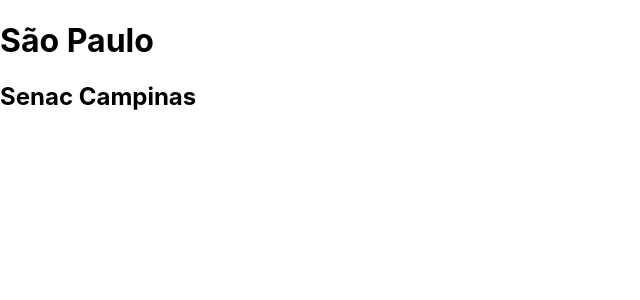
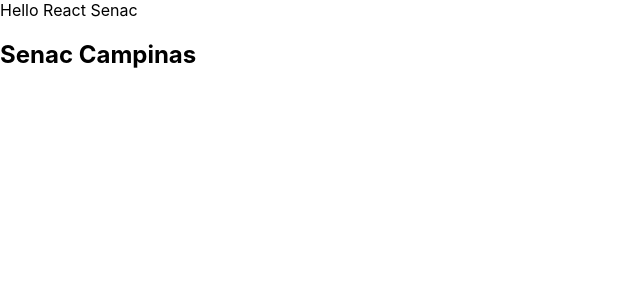
Before and after one commit to rviictor08/usestate, a React (Create React App) app: page / in a window 1280 px wide. Shown: the top 300 px of the page, without its empty margins (0-640 px from the left). Built offline with nearby package versions, Linux system fonts and the light colour scheme.

Commit message:
criamos o componente header

```diff
--- a/src/App.js
+++ b/src/App.jsx
@@ -1,14 +1,14 @@
 import './App.css';
+import Header from './Header'
 
 function App() {
   return (
     <>
-        <h1>São Paulo</h1>
+       <Header />
        <h2>
         Senac Campinas
-        </h2>
+      </h2>
     </>
   );
 }
-
 export default App;
--- /dev/null
+++ b/src/Header.jsx
@@ -0,0 +1,11 @@
+import React from 'react';
+
+function Header(){
+    return (
+        <header>
+        Hello React Senac
+        </header>
+    );
+}
+
+export default Header;
```
Also changed, not shown: public/index.html (+1 -22 lines), src/index.jsx (renamed from src/index.js).
